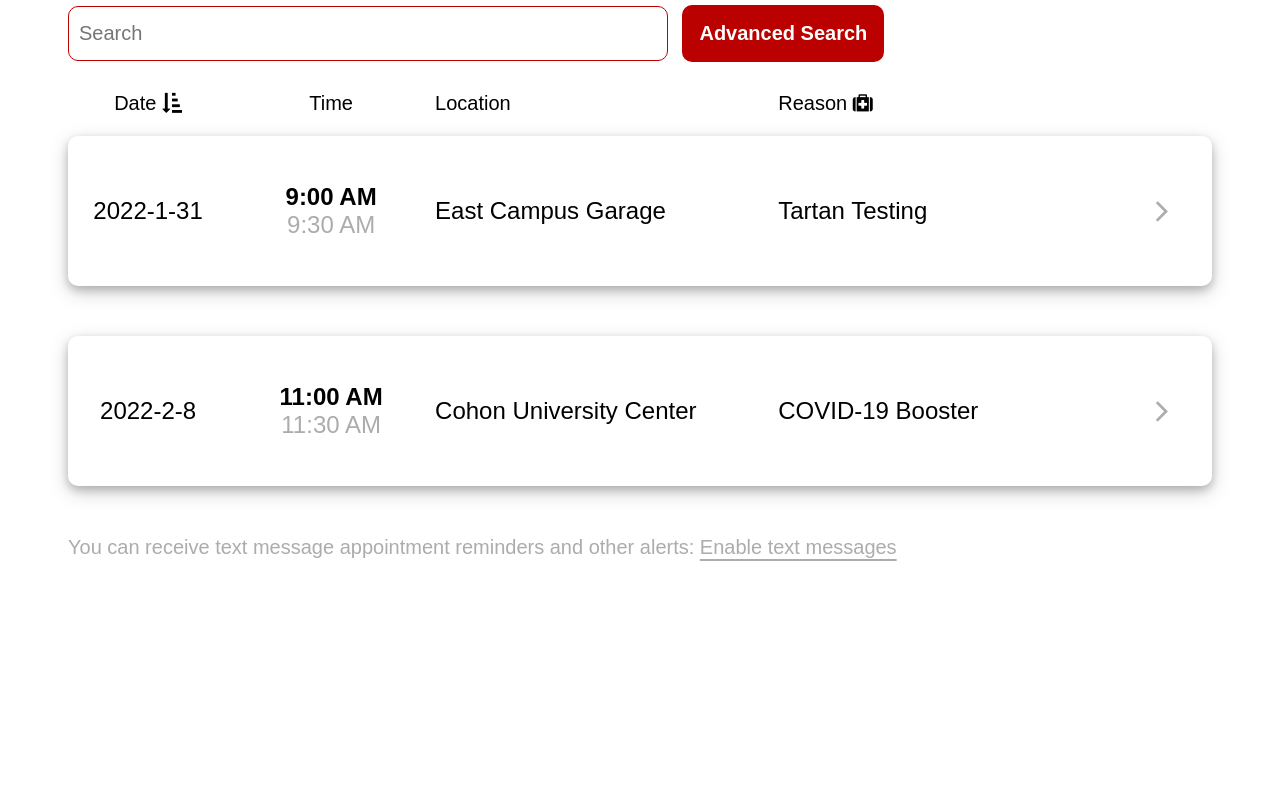
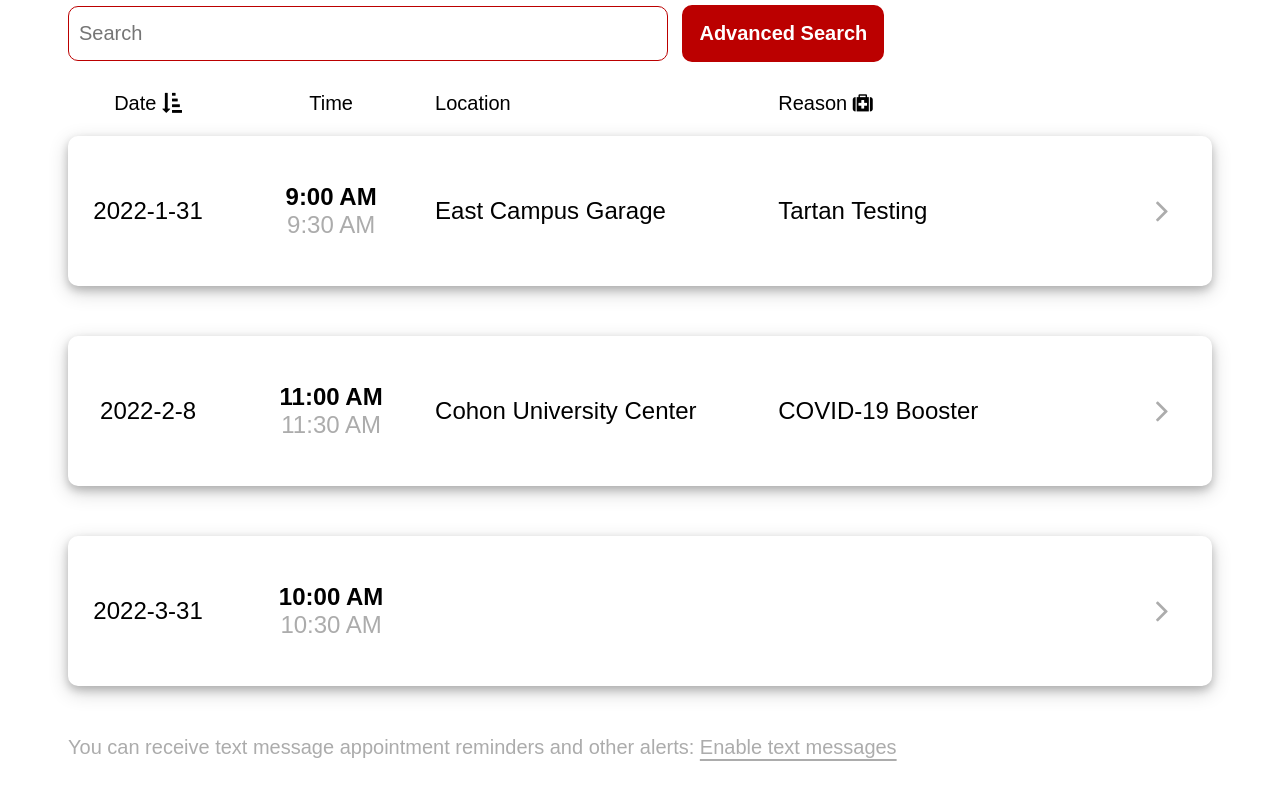
Before and after one commit to ziyuunie/homework-_6b, a plain HTML site: page appointments.html in a window 1280 px wide. Shown: the part 334-1134 px from the top of the page. Before the commit the page ends 953 px from the top, so only its background shows below. Drawn offline with Linux system fonts and the light colour scheme.

Commit message:
some functionality on appointments page

```diff
--- a/appointments.html
+++ b/appointments.html
@@ -75,6 +75,24 @@
             </table>
         </div>
 
+        <div id='new appt'>
+            <table type="content">
+                <tr>
+                    <td class="center" style="width: 14%">2022-3-31</td>
+                    <td class="center" style="width: 18%"><span style="font-weight: 700;">10:00 AM</span><br><span style="color: #ACACAC">10:30 AM</span></td>
+                    <td style="width: 30%"><span id="apptlocation"></td>
+                    <td style="width: 33%"><span id="apptreason"></td>
+                    <td style="width: 5%"><a href="detail.html"><i class="fa fa-angle-right" style="font-size:36px"></i></td>
+                </tr>
+            </table>
+            <script>
+                  document.getElementById("apptreason").innerHTML = localStorage.getItem("reasonvalue");
+                  document.getElementById("apptlocation").innerHTML = localStorage.getItem("locationvalue");
+                  document.getElementById("apptdate").innerHTML = localStorage.getItem("datevalue");
+                  document.getElementById("appttime").innerHTML = localStorage.getItem("timevalue");
+            </script>
+        </div>
+
         <p><span style="color: #ACACAC">You can receive text message appointment reminders and other alerts:</span> <a href="sms:000000;?&body=Sign me up for HealthConnect text alerts">Enable text messages</a></p>
 
     </div>
```
Also changed, not shown: cancellation.html (+4 -0 lines).
